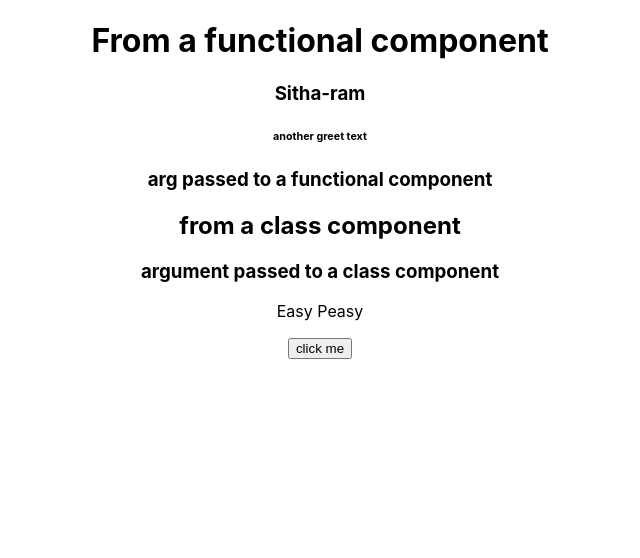
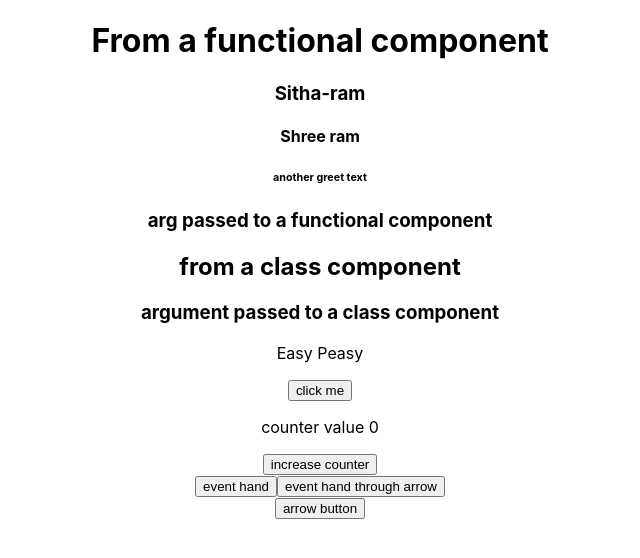
Before and after one commit to gowthamBhat/React-Pactice, a React (Create React App) app: page / in a window 1280 px wide. Shown: the top 558 px of the page, without its empty margins (320-960 px from the left). Built offline with nearby package versions, Linux system fonts and the light colour scheme.

Commit message:
event handling

```diff
--- a/src/App.js
+++ b/src/App.js
@@ -3,13 +3,18 @@ import './App.css';
 import Greet, { AnotherGreet } from './components/Greetings'; // both components are imported from greetings.js file to use in app.js component
 import Greetings2 from './components/greetings2_cc';
 import Welcome from './components/welcome';
+import CounterCal from './components/Counter'
+import ClickHandler, { HandleEvent } from './components/ClickHandler'
 function App() {
   return (
     <div className="App">
-      <Greet name="Sitha-ram" />
+      <Greet name="Sitha-ram" secondName="Shree ram" />
       <AnotherGreet> arg passed to a functional component </AnotherGreet>
       <Greetings2> <p>argument passed to a class component</p> </Greetings2>
       <Welcome />
+      <CounterCal />
+      <ClickHandler />
+      <HandleEvent />
     </div>
   );
 } // name gowtham is passed as argument to make the page dynamic, it will be handled in greetings.js file
--- /dev/null
+++ b/src/components/ClickHandler.js
@@ -0,0 +1,32 @@
+import React, { Component } from 'react'
+
+function handleClick() {
+    console.log('clicked');
+}
+function arrowClick() {
+    console.log('Arrow click');
+}
+function ClickHandler() {
+    return (
+        <div>
+            <button onClick={handleClick}>event hand</button>
+            <button onClick={() => { arrowClick() }}>event hand through arrow</button>
+        </div>
+    )
+} //we call event through both types, in class theres a diffrence
+
+class HandleEvent extends Component {
+    classClick() {
+        console.log('class button clicked');
+    }
+    render() {
+        return (
+
+            <div>
+                <button onClick={this.classClick}>arrow button</button>
+            </div>
+        )
+    }
+}
+export { HandleEvent }
+export default ClickHandler
--- /dev/null
+++ b/src/components/Counter.js
@@ -0,0 +1,34 @@
+import React, { Component } from 'react';
+
+class CounterCal extends Component {
+
+    constructor() {
+        super()
+
+        this.state = {
+            counter: 0
+        }
+    }
+
+    counterPlus() {
+        // this.setState({
+        //     counter: this.state.counter + 1
+        // })
+        const { counter } = this.state; //object destructuring of state
+        this.setState((preState) => ({  // multiple state calls na react bundle madbiathe so object pass ado badlu
+            counter: preState.counter + 1 //so object pass mado bandlu function pass madbeku
+        }), console.log(counter));//avaga previous state value na use madi increment madbodu
+    } //set state admele yenadru update madbek andre adna next parameter agi pass madbek, console.log
+    //madidivala hage
+    doublePlus() {
+        this.counterPlus()
+        this.counterPlus()
+    }
+    render() {
+        return (<div>
+            <p>counter value {this.state.counter}</p>
+            <button onClick={() => this.doublePlus()}>increase counter</button>
+        </div>);
+    }
+}
+export default CounterCal;
--- a/src/components/Greetings.js
+++ b/src/components/Greetings.js
@@ -1,10 +1,12 @@
 import React from 'react';
 
 const Greet = (props) => {
+    const { name, secondName } = props;  //object Destructuring
     return (
         <div>
             <h1>From a functional component</h1>
-            <h3>{props.name}</h3>
+            <h3>{name}</h3>
+            <h4>{secondName}</h4>
         </div>);
 }  //component 1
 const AnotherGreet = (props) => {
```
